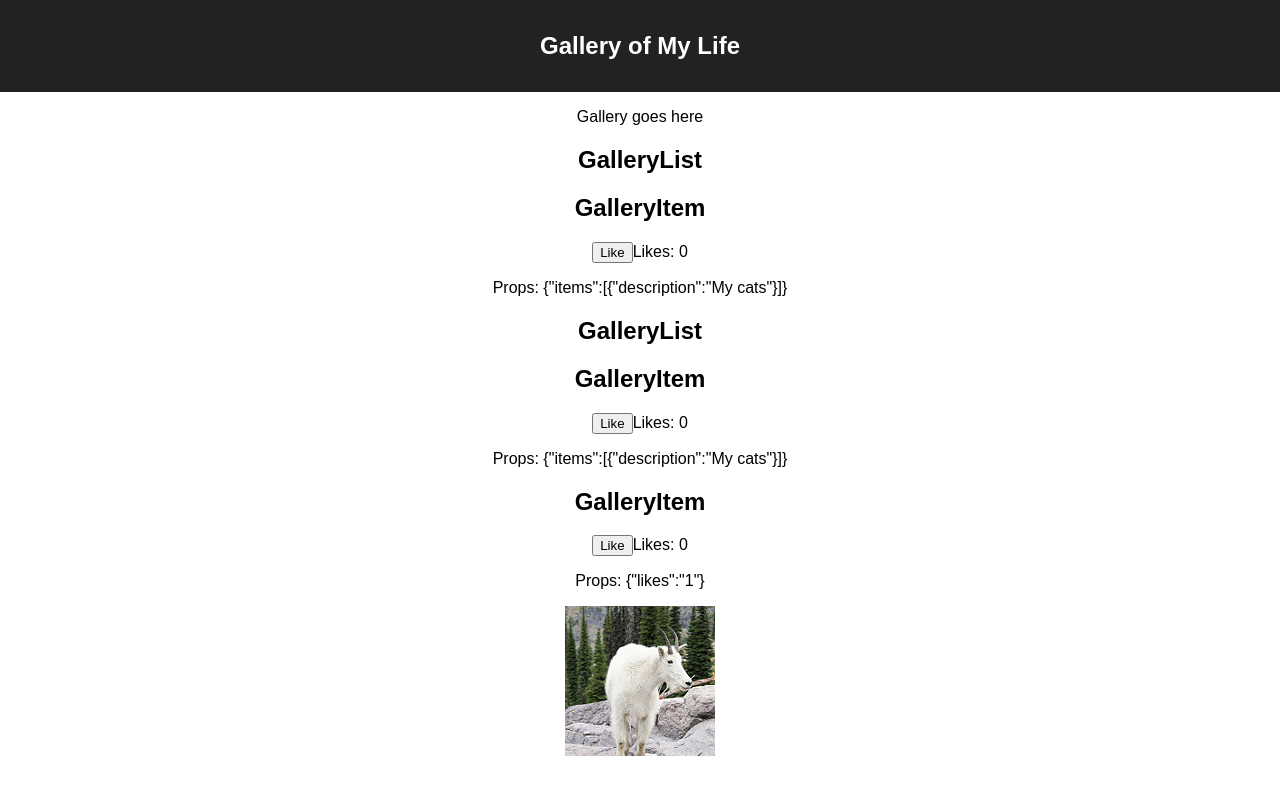
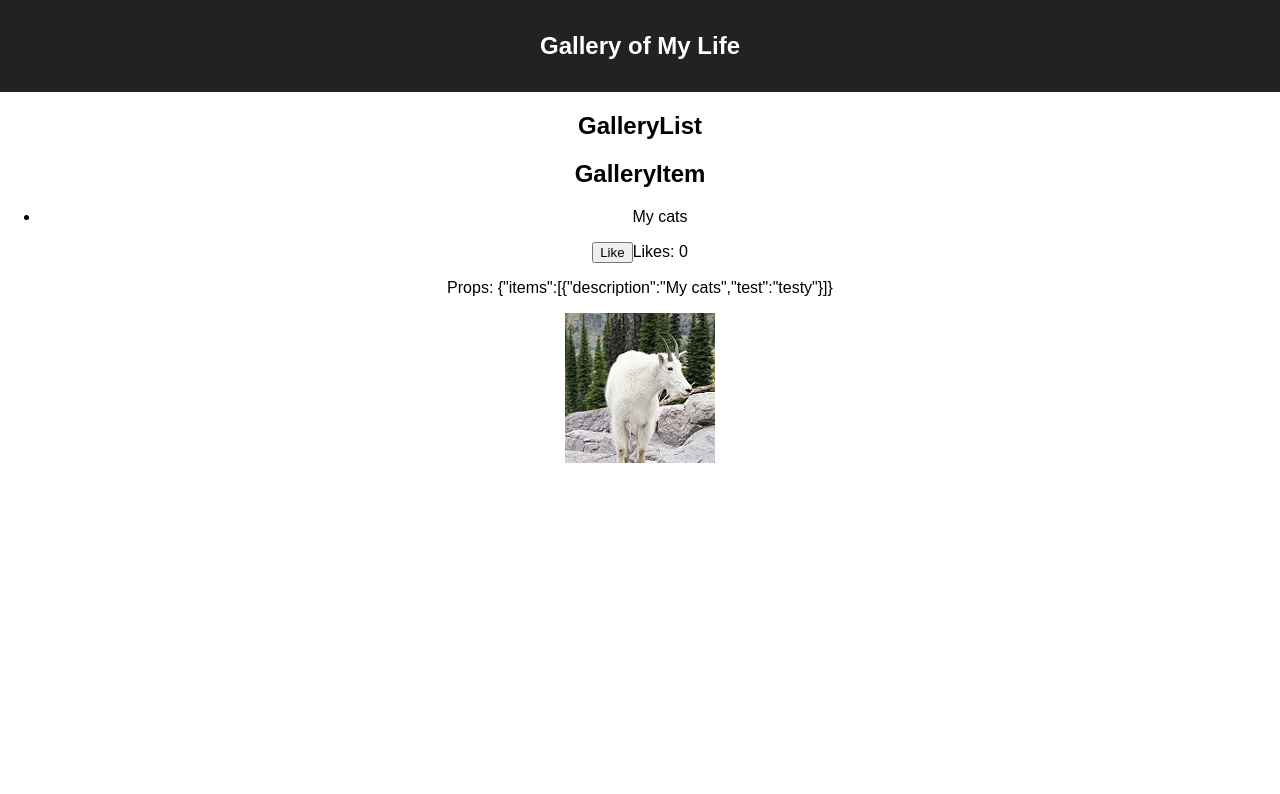
Before and after one commit to carlos-kelley/weekend-react-gallery, a React (Create React App) app: page / in a window 1280 px wide. Shown: the top 794 px of the page. Built offline with nearby package versions, Linux system fonts and the light colour scheme.

Commit message:
mapping works

```diff
--- a/src/components/App/App.jsx
+++ b/src/components/App/App.jsx
@@ -7,6 +7,13 @@ import Body from '../Body/Body';
 
 
 function App() {
+
+  let itemsArray = [
+    {
+        description: 'My cats',
+        test: 'testy'
+    }
+]
     return (
       <div className="App">
         <header className="App-header">
@@ -15,7 +22,7 @@ function App() {
 
         <Body />
         <GalleryList />
-        <GalleryItem likes='1'/>
+        <GalleryItem items = {itemsArray}/>
         <img src="images/goat_small.jpg"/>
       </div>
     );
--- a/src/components/Body/Body.jsx
+++ b/src/components/Body/Body.jsx
@@ -4,11 +4,17 @@ import GalleryList from '../GalleryList/GalleryList';
 
 
 function Body(){
+
+    let itemsArray = [
+        {
+            description: 'My cats',
+            test: 'testy'
+        }
+    ]
     return(
         <div className="body">
         <p>
-          Gallery goes here
-          <GalleryList />
+          {/* <GalleryList items = {itemsArray}/> */}
           </p>
         </div>
     );
--- a/src/components/GalleryItem/GalleryItem.jsx
+++ b/src/components/GalleryItem/GalleryItem.jsx
@@ -9,6 +9,9 @@ function GalleryItem( props ){
     return(
         <div>
             <h2>GalleryItem</h2>
+            <ul>
+                { props.items.map( item => (<li>{ item.description }</li>) ) }
+            </ul>
             <p><button onClick={handleClick}>Like</button>Likes: { likes }</p>
             <p>Props: { JSON.stringify( props) }</p>
             <p></p>
--- a/src/components/GalleryList/GalleryList.jsx
+++ b/src/components/GalleryList/GalleryList.jsx
@@ -5,14 +5,15 @@ import GalleryItem from '../GalleryItem/GalleryItem';
 function GalleryList(  ){
 let itemsArray = [
     {
-        description: 'My cats'
+        description: 'My cats',
+        test: 'testy'
     }
 ]
 
     return(
         <div>
             <h2>GalleryList</h2>
-            <GalleryItem items = { itemsArray }/>
+            {/* <GalleryItem items = { itemsArray }/> */}
             {/* <p>Props: { props }</p> */}
         </div>
     );
```
